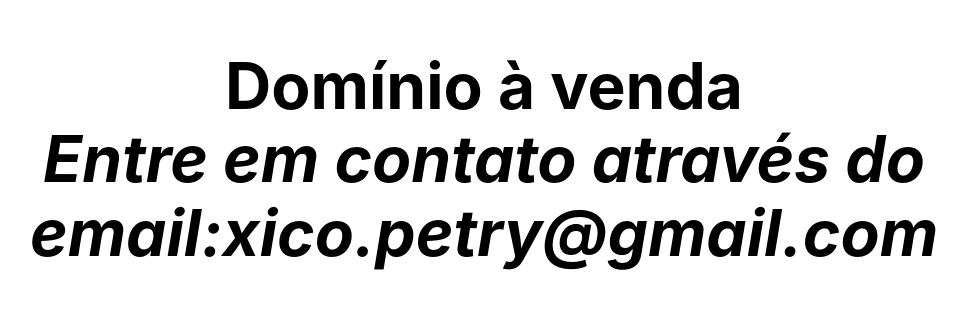
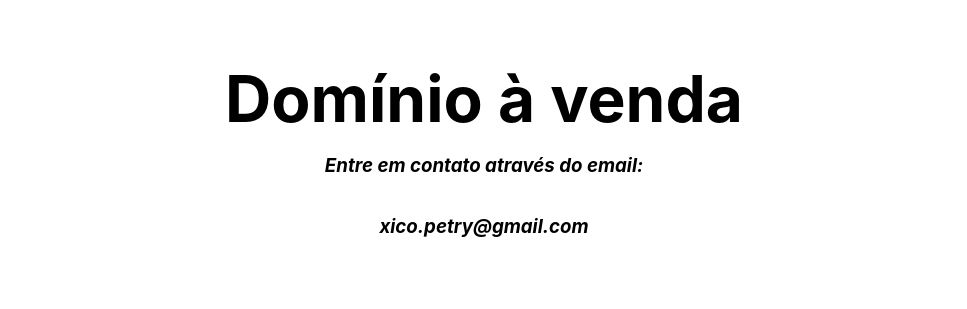
Before and after one commit to xicopetry/nextjs, a Next.js app: page / in a window 1280 px wide. Shown: the part 241-550 px from the top of the page, without its empty margins (156-1123 px from the left). Built offline with nearby package versions, Linux system fonts and the light colour scheme.

Commit message:
ajustado texto

```diff
--- a/pages/index.js
+++ b/pages/index.js
@@ -13,8 +13,10 @@ export default function Home() {
         <h1 className={styles.title}>
           Domínio à venda
         </h1>
-        <h3 className={styles.title}>
+        <h3>
           <em>Entre em contato através do email:</em>
+        </h3>
+        <h3>
           <em>xico.petry@gmail.com</em>
         </h3>
       </main>
```
